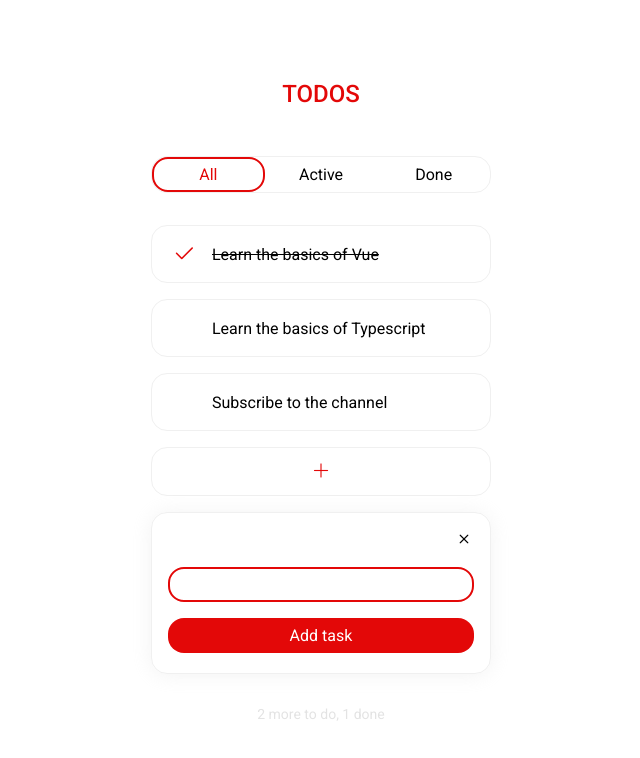
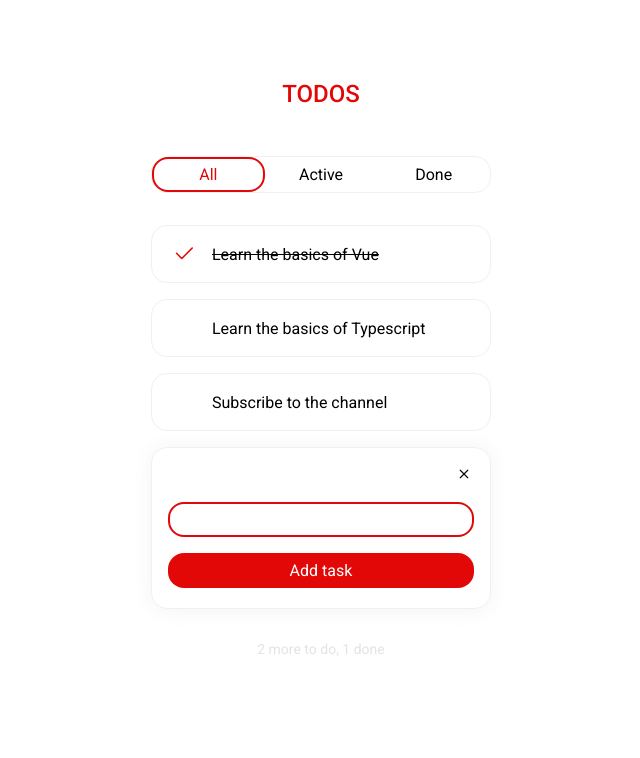
Before and after one commit to sardor74dev/tstodo, a Vue app: page / in a window 1280 px wide. Both pictures are taken after a click on the button 640 px from the left and 471 px from the top of the page. Shown: the top 758 px of the page, without its empty margins (319-959 px from the left). Built offline with nearby package versions, Linux system fonts and the light colour scheme.

Commit message:
feat: implement todo management functionality with add, toggle, and remove features

```diff
--- a/src/App.vue
+++ b/src/App.vue
@@ -4,9 +4,13 @@
   <AppFilters />
 
   <main class="app-main">
-    <AppTodoList />
+    <AppTodoList
+      :todos="todos"
+      @toggle-todo="toggleTodo"
+      @remove-todo="removeTodo"
+    />
 
-    <AppAddTodo />
+    <AppAddTodo @add-todo="addTodo" />
   </main>
 
   <AppFooter />
@@ -19,6 +23,11 @@ import AppFilters from "./components/AppFilters.vue";
 import AppTodoList from "./components/AppTodoList.vue";
 import AppAddTodo from "./components/AppAddTodo.vue";
 import AppFooter from "./components/AppFooter.vue";
+import Todo from "@/types/Todo";
+
+interface State {
+  todos: Todo[];
+}
 
 export default defineComponent({
   name: "App",
@@ -28,6 +37,29 @@ export default defineComponent({
     AppTodoList,
     AppAddTodo,
     AppFooter
+  },
+  data(): State {
+    return {
+      todos: [
+        { id: 1, text: "Learn the basics of Vue", isDone: true },
+        { id: 2, text: "Learn the basics of Typescript", isDone: false },
+        { id: 3, text: "Subscribe to the channel", isDone: false },
+      ]
+    }
+  },
+  methods: {
+    addTodo(todo: Todo) {
+      this.todos.push(todo);
+    },
+    toggleTodo(id: number) {
+      const target = this.todos.find((todo: Todo) => todo.id === id);
+      if (target) {
+        target.isDone = !target.isDone;
+      }
+    },
+    removeTodo(id: number) {
+      this.todos = this.todos.filter((todo: Todo) => todo.id !== id);
+    }
   }
 })
 </script>
--- a/src/components/AppAddTodo.vue
+++ b/src/components/AppAddTodo.vue
@@ -1,16 +1,59 @@
 <template>
     <section class="add-todo">
-        <button class="add-todo__show-form-button">
-            <i class="bi bi-plus-lg"></i>
-        </button>
-        <form class="add-todo__form">
-            <button class="close-button" type="button">
+        <form
+            v-if="isFormVisible"
+            class="add-todo__form"
+            @submit.prevent="addTodo"
+        >
+            <button class="close-button" type="button" @click="hideForm">
                 <i class="bi bi-x"></i>
             </button>
             <div class="text-input text-input--focus">
-                <input class="input" />
+                <input class="input" v-model="todoText" />
             </div>
             <button class="button button--filled">Add task</button>
         </form>
+        <button v-else @click="showForm" class="add-todo__show-form-button">
+            <i class="bi bi-plus-lg"></i>
+        </button>
     </section>
 </template>
+
+<script lang="ts">
+import Todo from "@/types/Todo";
+import { defineComponent } from "vue";
+
+interface State {
+    isFormVisible: boolean;
+    todoText: string;
+}
+
+export default defineComponent({
+    name: "AppAddTodo",
+    data(): State {
+        return {
+            isFormVisible: false,
+            todoText: ""
+        }
+    },
+    methods: {
+        showForm() {
+            this.isFormVisible = true;
+        },
+        hideForm() {
+            this.isFormVisible = false;
+        },
+        addTodo() {
+            this.$emit('add-todo', {
+                id: Date.now(),
+                text: this.todoText,
+                isDone: false
+            })
+            this.todoText = ""
+        }
+    },
+    emits: {
+        'add-todo': (todo: Todo) => todo
+    }
+})
+</script>
--- a/src/components/AppTodoList.vue
+++ b/src/components/AppTodoList.vue
@@ -11,38 +11,31 @@
 </template>
 
 <script lang="ts">
-import { defineComponent } from "vue";
+import { PropType, defineComponent } from "vue";
 import AppTodoItem from "./AppTodoItem.vue";
 import Todo from "@/types/Todo";
-
-interface State {
-    todos: Todo[];
-}
 
 export default defineComponent({
     name: "AppTodoList",
     components: {
         AppTodoItem
     },
-    data(): State {
-        return {
-            todos: [
-                { id: 1, text: "Learn the basics of Vue", isDone: true },
-                { id: 2, text: "Learn the basics of Typescript", isDone: false },
-                { id: 3, text: "Subscribe to the channel", isDone: false },
-            ]
+    props: {
+        todos: {
+            type: Array as PropType<Todo[]>
         }
     },
     methods: {
         toggleTodo(id: number) {
-            const target = this.todos.find((todo: Todo) => todo.id === id);
-            if (target) {
-                target.isDone = !target.isDone;
-            }
+            this.$emit('toggle-todo', id);
         },
         removeTodo(id: number) {
-            this.todos = this.todos.filter((todo: Todo) => todo.id !== id);
+            this.$emit('remove-todo', id);
         }
+    },
+    emits: {
+        'toggle-todo': (id: number) => true,
+        'remove-todo': (id: number) => true
     }
 })
 </script>
```
